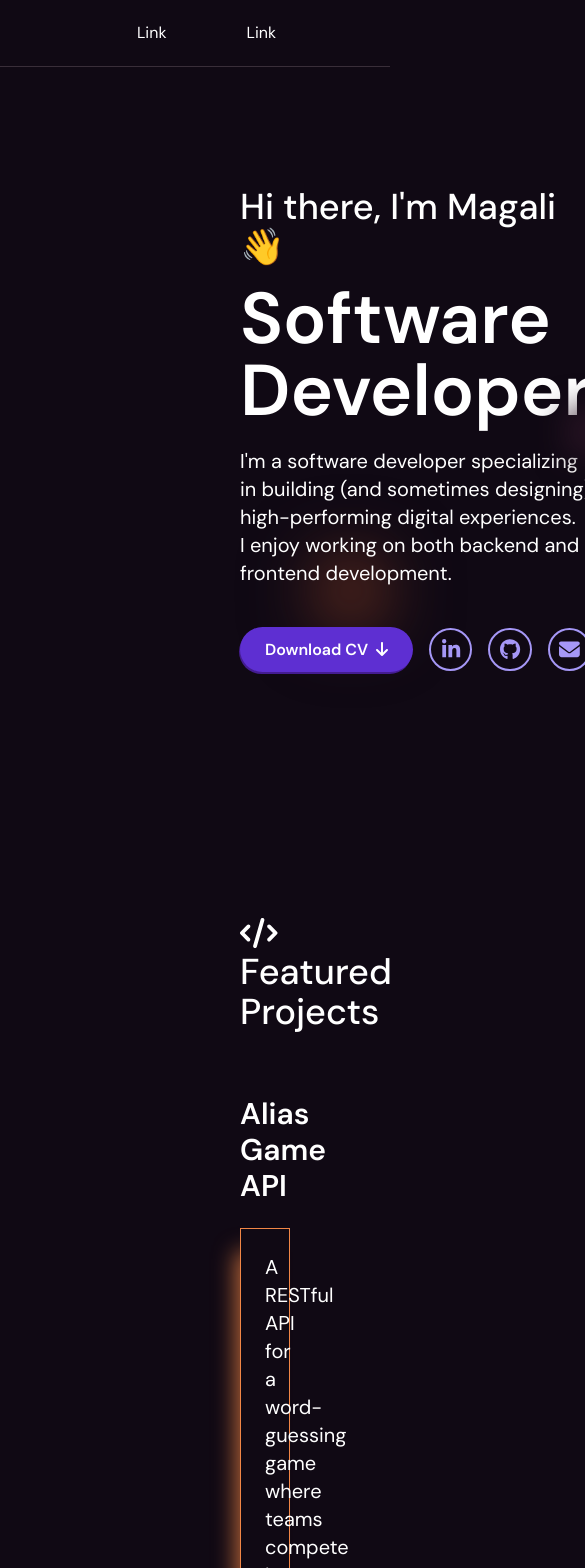
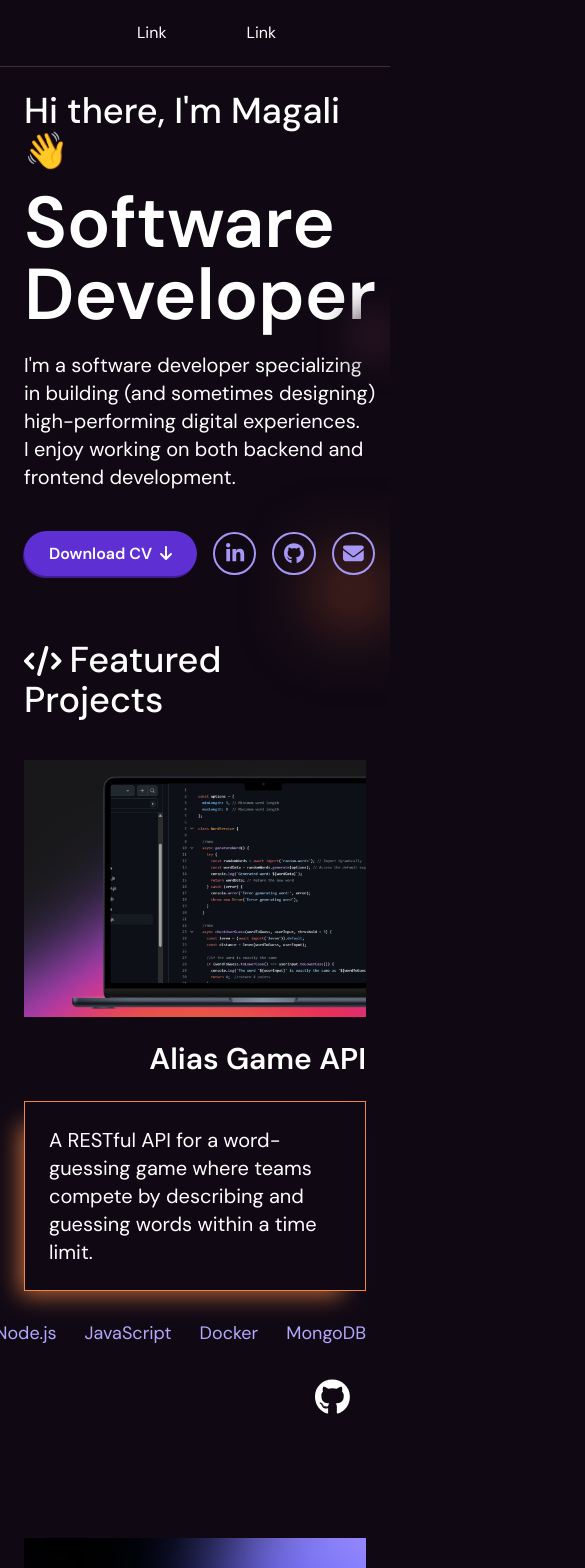
Before and after one commit to magalimou/magalimou.github.io, a React (Vite) app: page / in a window 390 px wide. Shown: the top 1568 px of the page, 585 px wide, since content can reach past the window. Built offline with nearby package versions, Linux system fonts and the light colour scheme.

Commit message:
Update padding sections and UI components
- Updated AboutMe, Hero, and Projects sections.

```diff
--- a/src/components/sections/AboutMe.jsx
+++ b/src/components/sections/AboutMe.jsx
@@ -3,9 +3,8 @@ import Pandora from '../../assets/Pandora.png';
 
 const AboutMe = () => {
     return (
-        <section className="px-6 py-20 sm:px-12 md:px-20 lg:px-40 xl:px-60 flex flex-col  items-start  ">
-        <div className='circle-background-orange top-[490%] left-[10%] w-[10vw] h-[10vw]'></div>
-        <div className='max-w-3xl '>
+        <section className="px-6 py-20 sm:px-12 md:px-20 lg:px-40 xl:px-70 flex flex-col items-start ">
+        <div className='mb-3 '>
             <h2 className="text-2xl sm:text-3xl md:text-4xl lg:text-4xl font-medium mb-3">About Me</h2>
             <p className="mb-3 lg:text-lg md:text-base sm:text-base">I'm a software developer with experience in Node.js. I studied a Technical Degree in Programming at UTN Mar del Plata and I'm currently pursuing a degree in Systems Engineering at UNICEN.</p>
             <p className="mb-3 lg:text-lg md:text-base sm:text-base">I stand out for creating positive team dynamics, fostering collaboration and knowledge sharing, which has been key to the success and progress of the projects I’ve worked on.
--- a/src/components/sections/Hero.jsx
+++ b/src/components/sections/Hero.jsx
@@ -10,7 +10,7 @@ import { faGithub } from "@fortawesome/free-brands-svg-icons";
 
 const Hero = () => {
     return (
-        <section className="px-60 py-30" >
+        <section className="px-6 py-6 sm:px-12 md:px-20 lg:px-40 xl:px-70 xl:py-35 pb-10" >
             <div className="flex items-center justify-between">
                 <div >
                 <h2 className="text-4xl font-medium mb-4">Hi there, I'm Magali 👋</h2>
--- a/src/components/sections/Projects.jsx
+++ b/src/components/sections/Projects.jsx
@@ -41,7 +41,7 @@ const projects = [
 
 const Projects = () => {
   return (
-    <section className="px-60 py-30">
+    <section className="px-6 py-6 sm:px-12 md:px-20 lg:px-40 xl:px-70 xl:py-25 pb-10">
         <h2 className="text-4xl font-medium mb-10"> <FontAwesomeIcon icon={faCode} className="text-3xl mr-2" ></FontAwesomeIcon>Featured Projects
         </h2>
 
```
